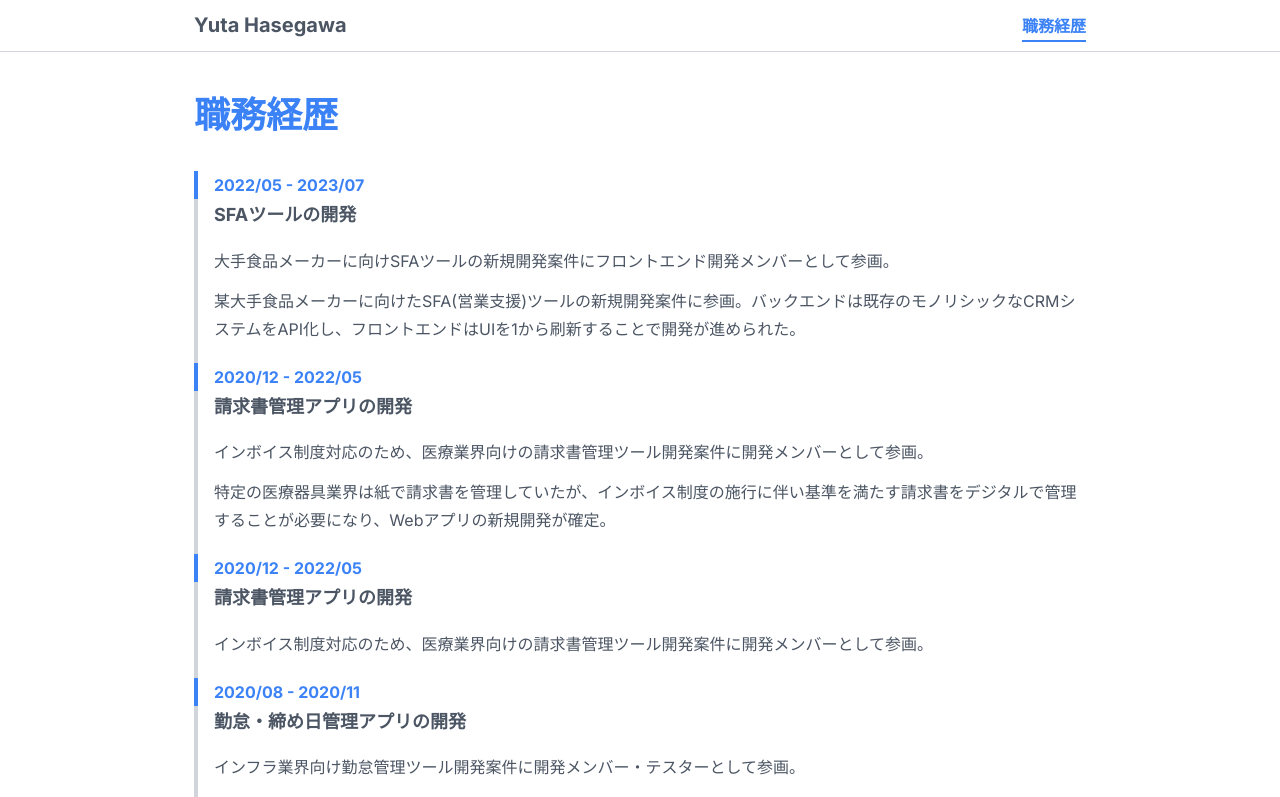
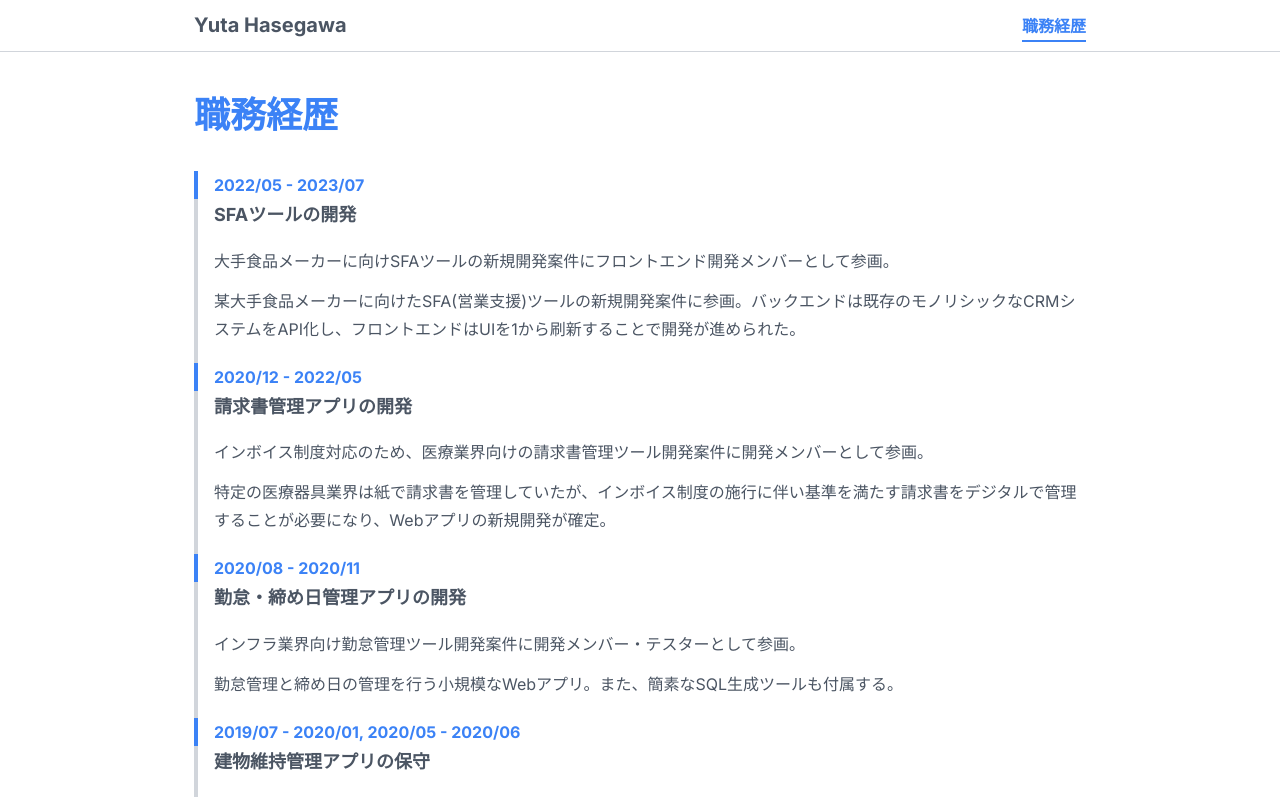
Before and after one commit to yha-1228/portfolio, a Next.js app: page /experience in a window 1280 px wide. Shown: the top 797 px of the page. Built offline with nearby package versions, Linux system fonts and the light colour scheme.

Commit message:
fix(experience): ミス・ダブりを修正

```diff
--- a/src/pages/experience.tsx
+++ b/src/pages/experience.tsx
@@ -33,15 +33,6 @@ const items: TimelineItem[] = [
     ),
   },
   {
-    time: '2020/12 - 2022/05',
-    heading: '請求書管理アプリの開発',
-    content: (
-      <p>
-        インボイス制度対応のため、医療業界向けの請求書管理ツール開発案件に開発メンバーとして参画。
-      </p>
-    ),
-  },
-  {
     time: '2020/08 - 2020/11',
     heading: '勤怠・締め日管理アプリの開発',
     content: (
@@ -56,7 +47,7 @@ const items: TimelineItem[] = [
     ),
   },
   {
-    time: '2020/08 - 2020/11',
+    time: '2019/07 - 2020/01, 2020/05 - 2020/06',
     heading: '建物維持管理アプリの保守',
     content: (
       <>
```
